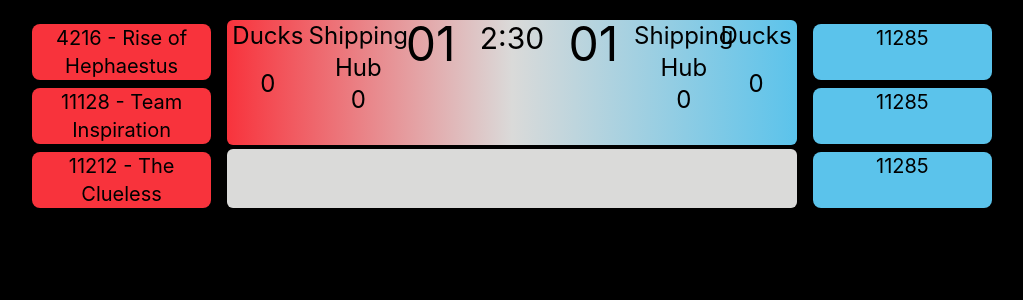
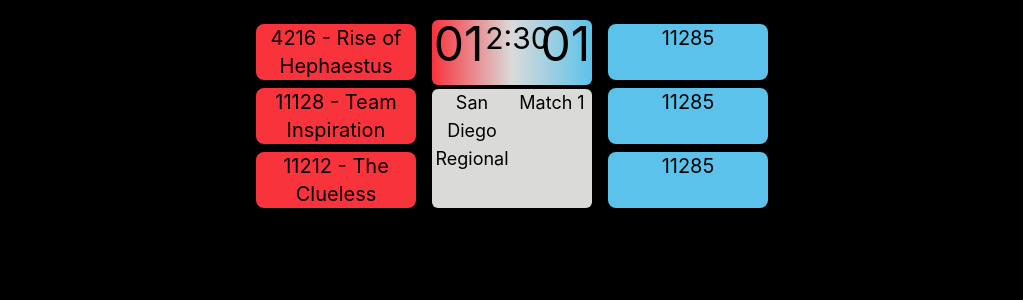
Before and after one commit to flashruler/scorekeeper-visual, a Next.js app in the folder front-end/: page /overlay in a window 1280 px wide. Shown: the top 300 px of the page, without its empty margins (128-1151 px from the left). Built offline with nearby package versions, Linux system fonts and the light colour scheme.

Commit message:
top overlay

```diff
--- /dev/null
+++ b/front-end/components/topOverlay.js
@@ -0,0 +1,33 @@
+export default function TopOverlay(props){
+    return(
+        <div className="my-5 grid grid-cols-3 gap-4 w-2/5">
+        {/* red alliance */}
+        <div className="grid grid-row-3">
+            <h1 className="text-xl text-center rounded-lg my-1 bg-orange-red "> 4216 - Rise of Hephaestus</h1>
+            <h1 className="text-xl text-center rounded-lg my-1 bg-orange-red ">11128 - Team Inspiration</h1>
+            <h1 className="text-xl text-center rounded-lg my-1 bg-orange-red ">11212 - The Clueless</h1>
+        </div>
+        {/* scoreboard */}
+        <div className="grid grid-cols-3 grid-row-3">
+            <div className="col-span-3 bg-gradient-to-r from-orange-red via-neutral-gray to-sky-blue rounded-md">
+                <div className="grid grid-cols-3 place-content-center">
+                    <h1 className="text-5xl text-center">01</h1>
+                    <h1 className="text-3xl text-center">2:30</h1>
+                    <h1 className="text-5xl text-center">01</h1>
+                </div>
+            </div>
+            {/* <div className="col-span-3 bg-gradient-to-r from-orange-red via-neutral-gray to-sky-blue rounded-md my-1"></div> */}
+            <div className="row-span-2 col-span-3 bg-neutral-gray rounded-md my-1 grid grid-cols-2">
+                <h1 className="text-center text-lg">San Diego Regional</h1>
+                <h1 className="text-center text-lg">Match 1</h1>
+            </div>
+        </div>
+        {/* blue alliance */}
+        <div className="grid grid-row-3">
+            <h1 className="text-xl text-center rounded-lg my-1 bg-sky-blue">11285</h1>
+            <h1 className="text-xl text-center rounded-lg my-1 bg-sky-blue">11285</h1>
+            <h1 className="text-xl text-center rounded-lg my-1 bg-sky-blue">11285</h1>
+        </div>
+    </div>
+    )
+}
--- a/front-end/pages/overlay.js
+++ b/front-end/pages/overlay.js
@@ -1,49 +1,9 @@
+import TopOverlay from '../components/topOverlay.js'
 export default function overlay(props) {
     return (
         <div className=" w-screen h-screen">
             <div className="flex flex-row justify-center">
-                <div className="my-5 grid grid-cols-5 gap-4 w-3/4">
-                    {/* red alliance */}
-                    <div className="grid grid-row-3">
-                        <h1 className="text-xl text-center rounded-lg my-1 bg-orange-red "> 4216 - Rise of Hephaestus</h1>
-                        <h1 className="text-xl text-center rounded-lg my-1 bg-orange-red ">11128 - Team Inspiration</h1>
-                        <h1 className="text-xl text-center rounded-lg my-1 bg-orange-red ">11212 - The Clueless</h1>
-                    </div>
-                    {/* scoreboard */}
-                    <div className="grid grid-cols-3 grid-row-3 col-span-3">
-                        <div className="col-span-3 bg-gradient-to-r from-orange-red via-neutral-gray to-sky-blue rounded-md">
-                            <div className="grid grid-cols-7 place-content-center">
-                                <div className="grid grid-row-2">
-                                    <h1 className="text-2xl text-center">Ducks</h1>
-                                    <h1 className="text-2xl text-center">0</h1>
-                                </div>
-                                <div className="grid grid-row-2">
-                                    <h1 className="text-2xl text-center">Shipping Hub</h1>
-                                    <h1 className="text-2xl text-center">0</h1>
-                                </div>
-                                <h1 className="text-5xl text-center">01</h1>
-                                <h1 className="text-3xl text-center">2:30</h1>
-                                <h1 className="text-5xl text-center">01</h1>
-                                <div className="grid grid-row-2">
-                                    <h1 className="text-2xl text-center">Shipping Hub</h1>
-                                    <h1 className="text-2xl text-center">0</h1>
-                                </div>
-                                <div className="grid grid-row-2">
-                                    <h1 className="text-2xl text-center">Ducks</h1>
-                                    <h1 className="text-2xl text-center">0</h1>
-                                </div>
-                            </div>
-                        </div>
-                        {/* <div className="col-span-3 bg-gradient-to-r from-orange-red via-neutral-gray to-sky-blue rounded-md my-1"></div> */}
-                        <div className="row-span-2 col-span-3 bg-neutral-gray rounded-md my-1 grid grid-cols-3"></div>
-                    </div>
-                    {/* blue alliance */}
-                    <div className="grid grid-row-3">
-                        <h1 className="text-xl text-center rounded-lg my-1 bg-sky-blue">11285</h1>
-                        <h1 className="text-xl text-center rounded-lg my-1 bg-sky-blue">11285</h1>
-                        <h1 className="text-xl text-center rounded-lg my-1 bg-sky-blue">11285</h1>
-                    </div>
-                </div>
+                <TopOverlay/>
             </div>
 
 
```
